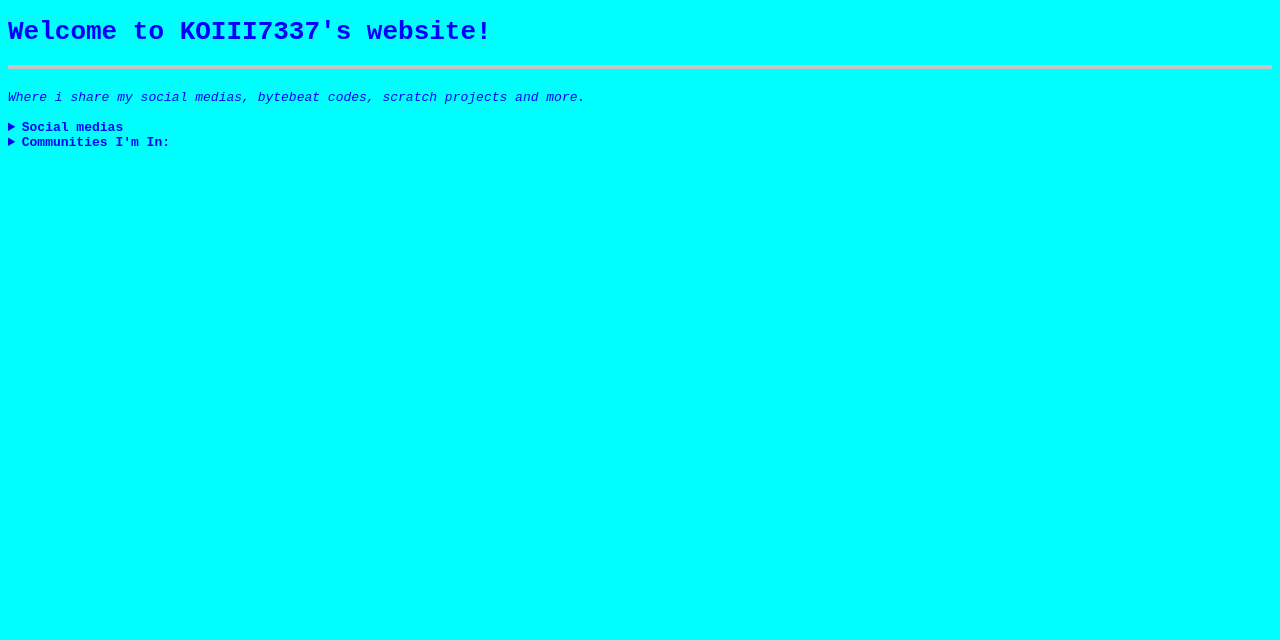
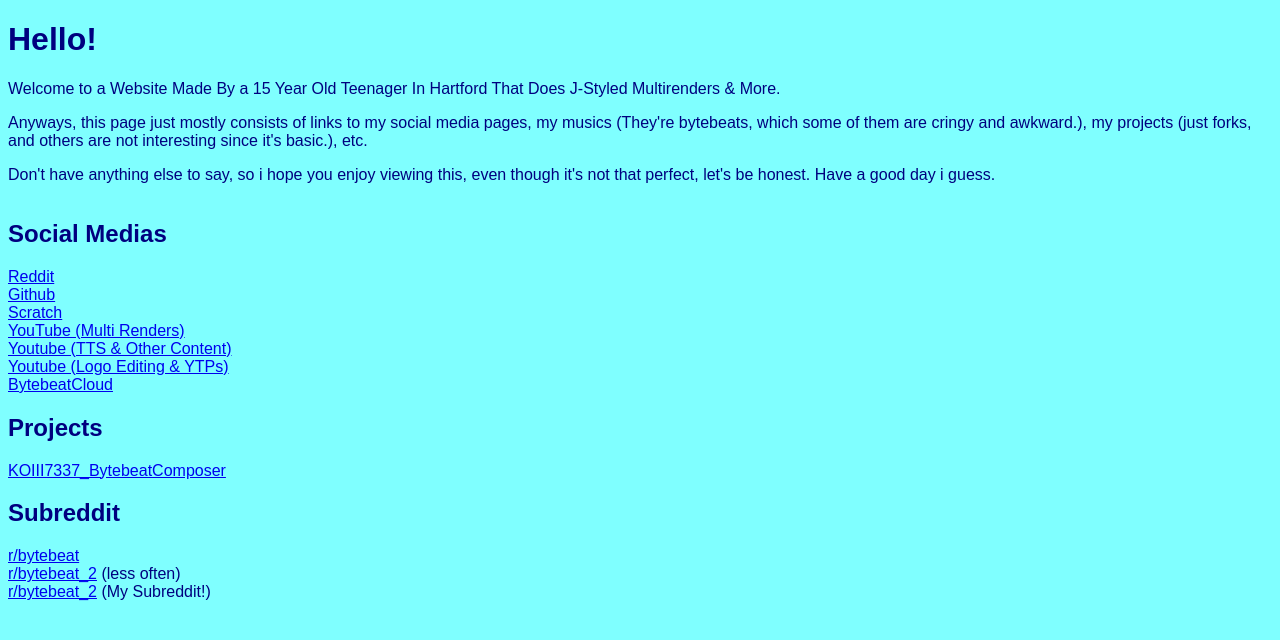
Before and after one commit to k7837267-lgtm/k7837267-lgtm.github.io, a plain HTML site: page index.html in a window 1280 px wide. Drawn offline with Linux system fonts and the light colour scheme.

Commit message:
Update index.html

```diff
--- a/index.html
+++ b/index.html
@@ -1,46 +1,37 @@
 <!DOCTYPE html>
 <html lang="en">
     <head>
-    <meta charset="UTF-8">
-    <title>My Main Site!</title>
-    <link rel="canonical" href="https://anouserxd.neocities.org/">
-    <style type="text/css">
-        html {
-            background: cyan;
-            color: blue;
-            font-family: monospace;
+        <title>KOIII's Default Page</title>
+        <style>
+            body {
+                color: #00007F;
+                background-color: #7FFFFF;
+                font-family: sans-serif;
             }
             hr {
-            border: solid 2px #c4c4c4;
-        }
-        a {
-            text-decoration: none;
-        }
-        a:link, a:visited {
-            color: #000000;
-        }
-        a:hover, a:active {
-            color: #0000ff;
+                border: 4px black;
             }
         </style>
     </head>
     <body>
-    <h1>Welcome to KOIII7337's website!</h1>
-    <hr><br>
-    <i>Where i share my social medias, bytebeat codes, scratch projects and more.</i><br><br>
-    <details>
-        <summary><b>Social medias</b></summary>
+        <h1>Hello!</h1>
+        <p>Welcome to a Website Made By a 15 Year Old Teenager In Hartford That Does J-Styled Multirenders & More.</p>
+        <p>Anyways, this page just mostly consists of links to my social media pages, my musics (They're bytebeats, which some of them are cringy and awkward.), my projects (just forks, and others are not interesting since it's basic.), etc.</p>
+        <p>Don't have anything else to say, so i hope you enjoy viewing this, even though it's not that perfect, let's be honest. Have a good day i guess.</p>
+        <hr>
+        <summary><h2>Social Medias</h2></summary>
         <a href="https://www.reddit.com/user/KOIII7337/" target="_blank">Reddit</a><br>
         <a href="https://github.com/k7837267-lgtm" target="_blank">Github</a><br>
         <a href="https://scratch.mit.edu/users/KOIIIScratch/" target="_blank">Scratch</a><br>
-        <a href="https://www.youtube.com/@Koiii-7337/" target="_blank">YouTube</a><br>
+        <a href="https://www.youtube.com/@Koiii-7337" target="_blank">YouTube (Multi Renders)</a><br>
+        <a href="https://www.youtube.com/@KoiiiSecond" target="_blank">Youtube (TTS & Other Content)</a><br>
+        <a href="https://www.youtube.com/@KoiiiTheThird/" target="_blank">Youtube (Logo Editing & YTPs)</a><br>
         <a href="https://www.bytebeat.cloud/u/KOIII7337" target="_blank">BytebeatCloud</a>
-    </details>
-    <details>
-        <summary><b>Communities I'm In:</b></summary>
+        <summary><h2>Projects</h2></summary>
+        <a href="https://github.com/k7837267-lgtm/KOIII7337_BytebeatComposer" target="_blank">KOIII7337_BytebeatComposer</a>
+        <summary><h2>Subreddit</h2></summary>
         <a href="https://www.reddit.com/r/bytebeat/" target="_blank">r/bytebeat</a><br>
-        <a href="https://www.reddit.com/r/bytebeat_2/" target="_blank">r/bytebeat_2</a> (less often)
-    </details>
+        <a href="https://www.reddit.com/r/bytebeat_2/" target="_blank">r/bytebeat_2</a> (less often)<br>
+        <a href="https://www.reddit.com/r/PS1Corruptions/" target="_blank">r/bytebeat_2</a> (My Subreddit!)
     </body>
-
 </html>
```
Lines whose indentation alone changed are shown as unchanged.
